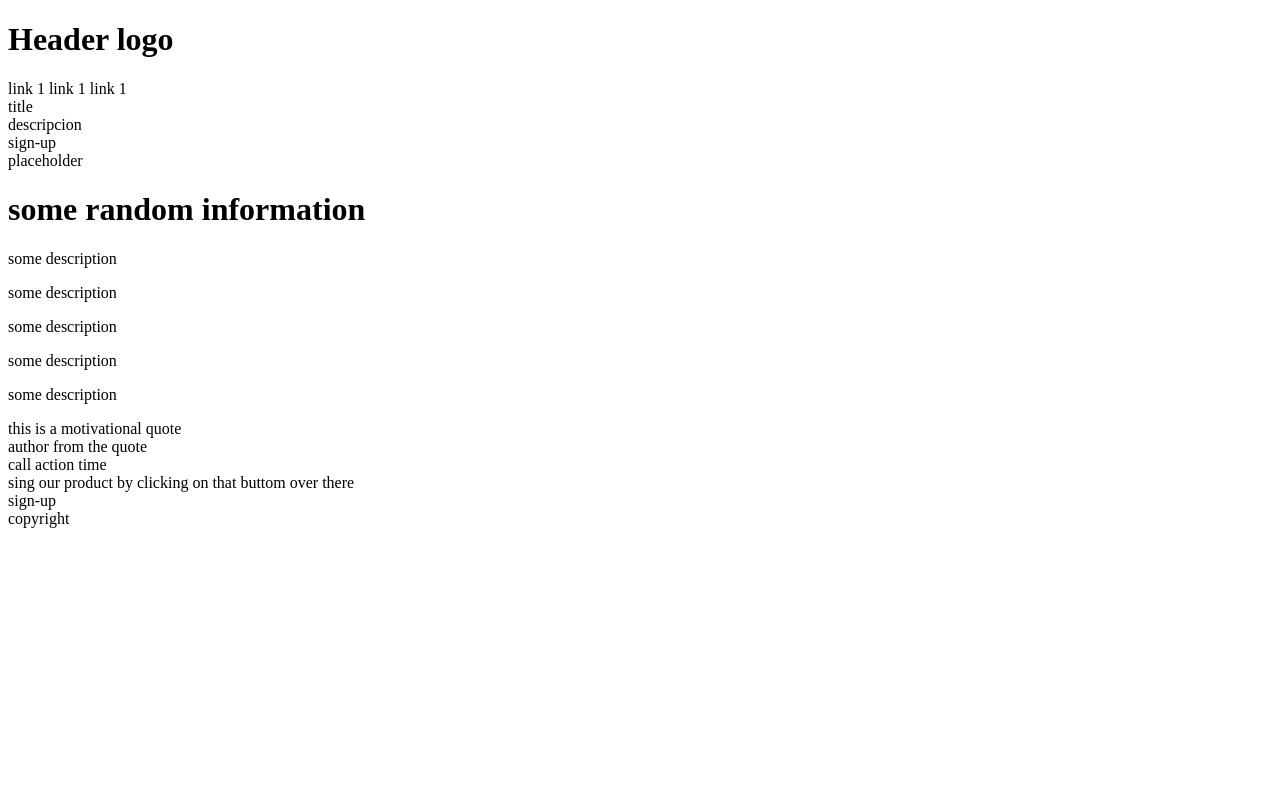
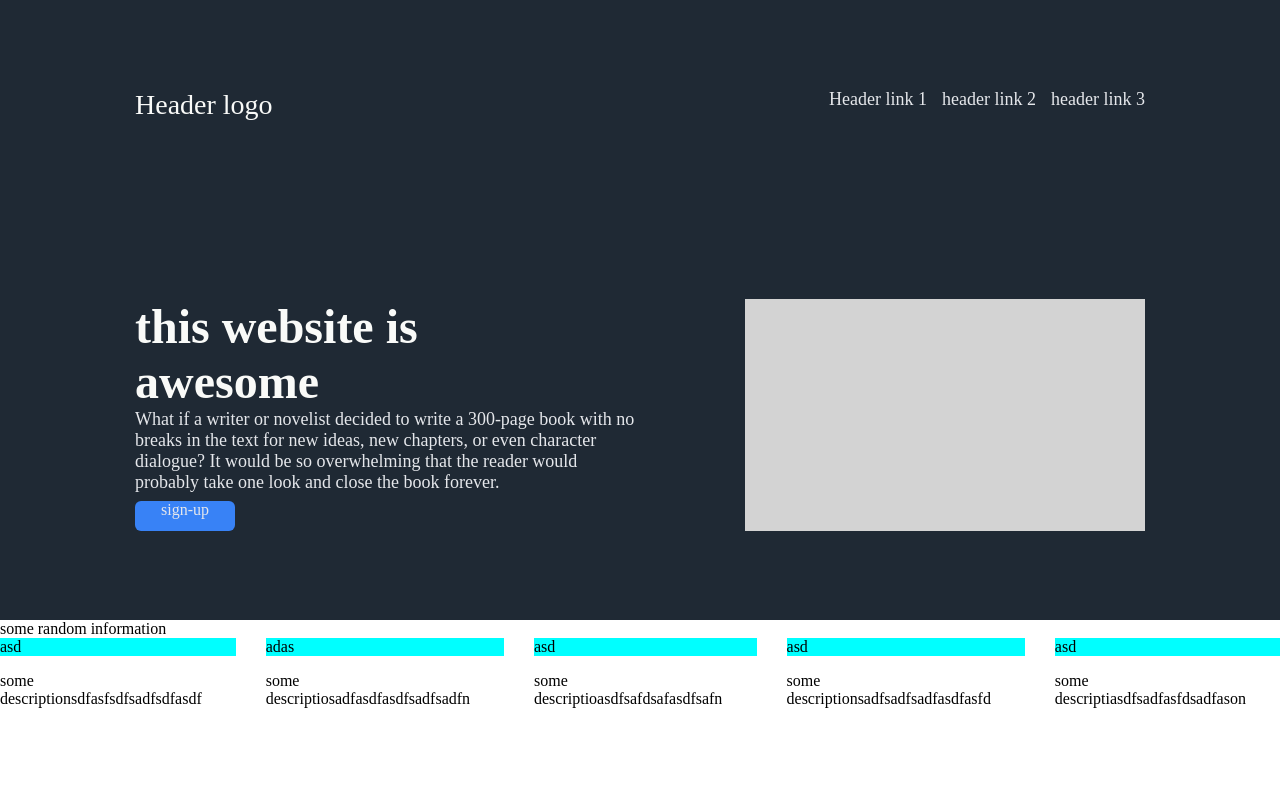
Before and after one commit to diegooberto12/landing_page, a plain HTML site: page index.html in a window 1280 px wide. Shown: the top 800 px of the page. Drawn offline with Linux system fonts and the light colour scheme.

Commit message:
header edit

```diff
--- a/index.html
+++ b/index.html
@@ -5,61 +5,85 @@
     <meta http-equiv="X-UA-Compatible" content="IE=edge">
     <meta name="viewport" content="width=device-width, initial-scale=1.0">
     <title>Document</title>
+    <link rel="stylesheet" type="text/css" href="/style.css" />
 </head>
 <body>
-    <div class="header">
 
-    <div class="hpartone">
-    <div class="titles">
-    <h1>Header logo</h1>
+<!-- esto cubre todo dentro del body -->
+<div class="hpartone">
+<!-- esto es la primera division -->
+<div class="header">
+
+<div class="centrando">
+    <!-- centrado se usara para agrupar todas la division un padre para diferenciarlo del fondo  -->
+<div class="titles">
+   <div class="text-logo"> Header logo</div>
 
 <div class="hparttwo">
-<a> link 1</a>
-<a> link 1</a>
-<a> link 1 </a>
+<a> Header link 1</a>
+<a> header link 2</a>
+<a> header link 3</a>
 
 </div>
 </div>
+<!-- segunda parte del header -->
+<div class="inicio-p">
 
-<div class="inicio-p">
+<div class="conjunto">
 <div class="palabras-c">
-    <div class="puno"> title</div>
-    <div class="ptwo">descripcion</div>
-    <div class="buttom">sign-up</div>
+    <div class="p-uno"> this website is</div>
+    <div class="p-uno"> awesome</div>
+    <div class="p-two">What if a writer or novelist decided to write a 300-page book with no breaks in the text for new ideas, new chapters, or even character dialogue? It would be so overwhelming that the reader would probably take one look and close the book forever. </div>
+</div>
+<div class="buttom">sign-up</div>
+</div>
+<div class="imagen-c"></div>
+
+
+</div>
+</div>
 </div>
 
-<div class="imagen-c">placeholder</div>
-<!-- maybe it needs some chance( a new div on the title) -->
+<!-- inicia segunda parte -->
+
 <div class="description">
-<h1>  some random information</h1>
+    <div class="centrado-2">
+  <div class="text">some random information</div>
 
 
 <div class="boxes-p">
+
 <div class="box-c">
-<div class="img-box"></div>
-<p>some description</p>
-</div>
+    <div class="img-box">asd</div>
+    <p>some descriptionsdfasfsdfsadfsdfasdf</p>
+    </div>
 <div class="box-c">
-    <div class="img-box"></div>
-    <p>some description</p>
+    <div class="img-box">adas</div>
+    <p>some descriptiosadfasdfasdfsadfsadfn</p>
     </div>
  <div class="box-c">
-        <div class="img-box"></div>
-        <p>some description</p>
+        <div class="img-box">asd</div>
+        <p>some descriptioasdfsafdsafasdfsafn</p>
         </div>
 <div class="box-c">
-        <div class="img-box"></div>
-        <p>some description</p>
+        <div class="img-box">asd</div>
+        <p>some descriptionsadfsadfsadfasdfasfd</p>
         </div>
  <div class="box-c">
-        <div class="img-box"></div>
-        <p>some description</p>
-         </div>
+        <div class="img-box">asd</div>
+        <p>some descriptiasdfsadfasfdsadfason</p>
+        </div>
+</div>
 </div>
 </div>
 
+<!-- inicia tercera parte -->
 <div class="quote-p">
-   <div class="quote-letters">
+
+   <div class="quote-divs">
+    <!--  dudando si dejar este div -->
+
+    <div class="quote-letters">
 
     <div class="letter-1">
         this is a motivational quote
@@ -70,29 +94,37 @@
  </div>
 </div>
 </div>
+</div>
+<!-- inicia cuarta parte -->
+<div class="modal-p">
 
-<div class="modal-p">
+
 <div class="modal-c">
-
+<div class="b-color">
 <div class="text-p">
 <div class="text-1">call action time</div>
+
 <div class="text-2">sing our product by clicking  on that buttom over there</div>
 
 </div>
+
 
 <div class="buttom-sign">
 sign-up
 </div>
 </div>
+
+
 </div>
-
+</div>
+<!-- inicia el footer -->
 <div class="footer">
     copyright
 </div>
 
 </div>
-</div>
-</div>
+
+
 
 
 
--- /dev/null
+++ b/style.css
@@ -0,0 +1,130 @@
+body{
+    margin:0;
+    display: flex;
+    height: 100%;
+
+}
+.hpartone{
+flex: 1;
+display: flex;
+flex-direction: column;
+}
+.hparttwo{
+    display: flex;
+    gap: 15px;
+}
+.hparttwo a{
+    font-size: 18px;
+}
+
+.header{
+    background-color: #1f2934;
+    height: 620px;
+    display: flex;
+    justify-content: center;
+
+    /* align-items: center; */
+}
+.centrando{
+    width: 1010px;
+    /* height: 400px; */
+    display: flex;
+    flex-direction: column;
+    justify-content:space-around;
+
+}
+.titles{
+    display: flex;
+    flex-direction: row;
+    justify-content: space-between;
+}
+.inicio-p{
+    display: flex;
+    flex-direction: row;
+    justify-content: space-between;
+}
+/* los dos divs cubren espacios iguales dos cuadrados iguales no hay necesidad de cambiar los tamaños */
+
+.conjunto{
+    display: flex;
+    flex-direction: column;
+    gap: 8px;
+    max-width: 500px
+}
+
+.description{
+    height: 544px;
+}
+
+
+
+.centrado-2{
+    display: flex;
+    flex-direction: column;
+    justify-content: center;
+
+}
+.boxes-p{
+    display: flex;
+    flex-direction: row;
+    gap: 30px;
+}
+.img-box{
+    background-color:aqua;
+}
+.quote-p{
+    background-color: #e5e7eb;
+    height: 520px;
+    display: flex;
+    justify-content: center;
+    align-items: center;
+}
+.modal-p{
+    height: 400px;
+}
+
+.b-color{
+    background-color: #3882f6;
+}
+.footer{
+    background-color: #1f2934;
+    height: 100px;
+}
+
+/* edicion de textos */
+
+.p-uno{
+    font-size: 48px;
+    font-weight:bolder;
+    color: #f9faf8;
+}
+.p-two{
+    font-size: 18px;
+    color: #e5e7eb;
+}
+
+.buttom{
+    background-color: #3882f6;
+    text-align: center;
+    border-radius: 6px;
+    height: 30px;
+    width: 100px;
+    color: #e5e7eb;
+
+
+}
+
+.text-logo{
+    font-size: 28px;
+    color: #f9faf8;
+}
+
+a{
+    font-size: 28px;
+    color: #e5e7eb;
+}
+.imagen-c{
+background-color:lightgray;
+color:lightgray;
+width: 400px;
+}
```
Also changed, not shown: img/lol.jpg (added).
